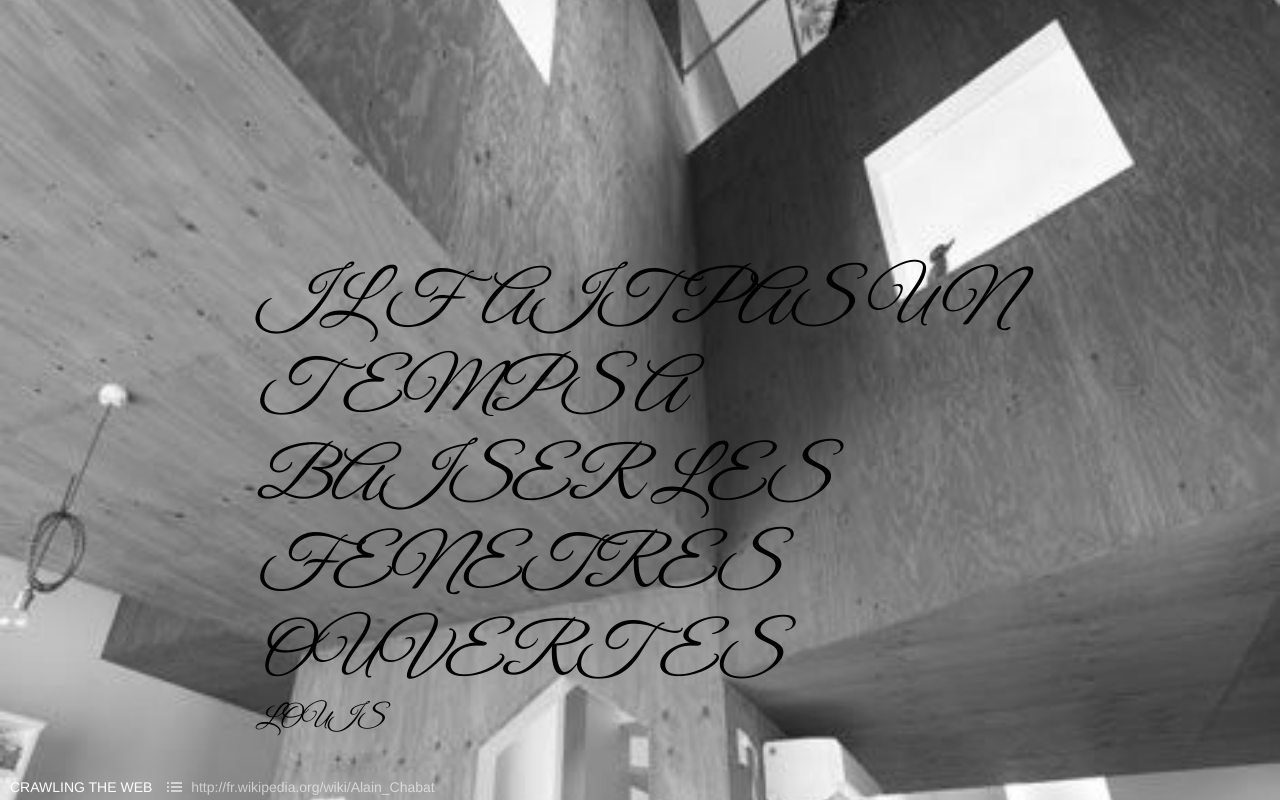
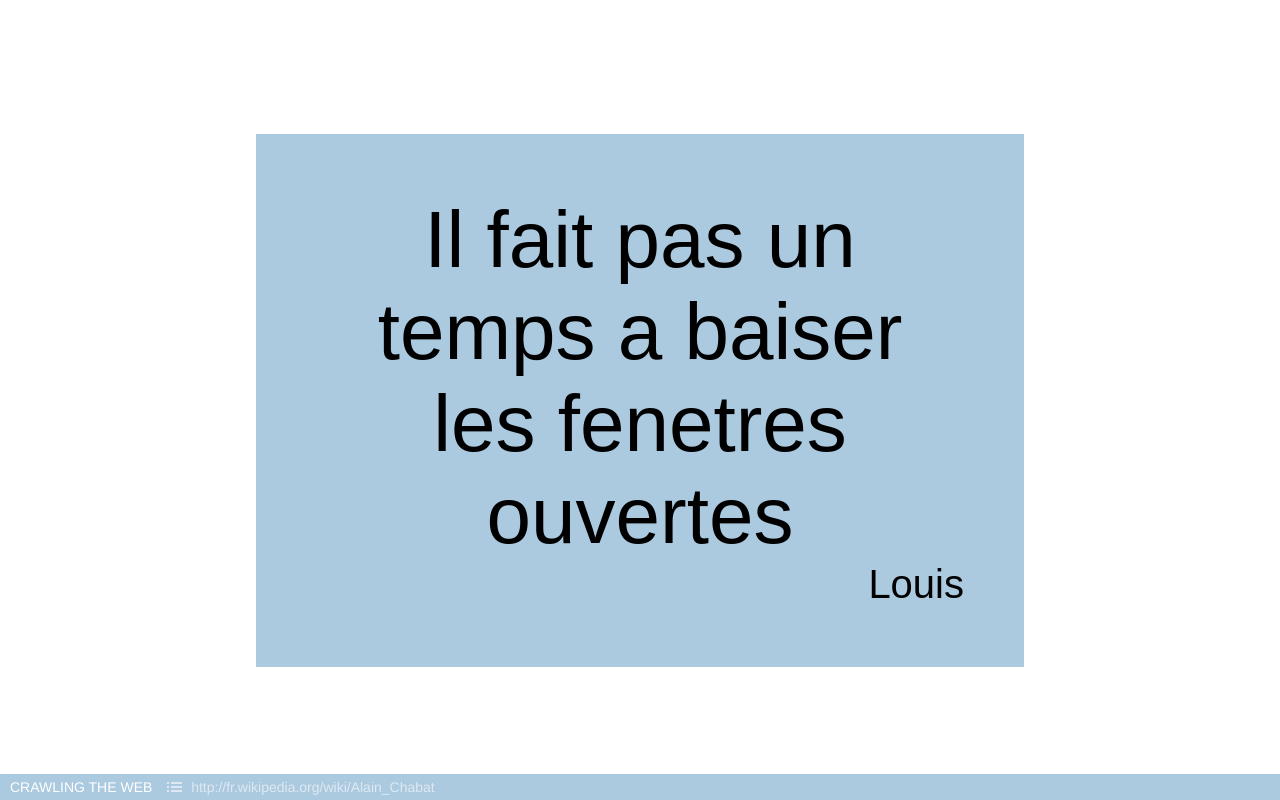
Before and after one commit to 46cl/skydiving, a plain HTML site: page site/index.html in a window 1280 px wide. Drawn offline with nearby package versions, Linux system fonts and the light colour scheme; a web font is replaced by a local one.

Commit message:
Bonne nuit

```diff
--- a/site/js/action.js
+++ b/site/js/action.js
@@ -1,77 +1,77 @@
-$(function() {
+function randomTemplate(imageSrc) {
+
     var colorThief = new ColorThief();
     var image = new Image();
 
-    /*Choix du template*/
-    //templateNb = Math.ceil(Math.random()*5);
-    templateNb = 6;
-    $(".content").addClass("template"+templateNb);
-    $(".backgroundImage").addClass("template"+templateNb);
+    var templateNb = Math.ceil(Math.random() * 5);
+    //templateNb = 6;
+    $(".content").addClass("template" + templateNb);
+    $(".backgroundImage").addClass("template" + templateNb);
 
-    image.onload = function() {
+    function imageLoaded() {
+        //$(".backgroundImage").css("background-image", "url(" + image.src + ")")
+
         var palette = colorThief.getPalette(image, 9);
         var highS = 0;
         var highSPos = 0;
-        for(i=0; i<8; i++){
+        for (i = 0; i < 8; i++) {
             var color = $c.rgb2hex(palette[i][0], palette[i][1], palette[i][2]);
             var colorHSV = $c.hex2hsv(color).a;
-            if(colorHSV[1]>highS){
-              highSPos=i;
+            if (colorHSV[1] > highS) {
+                highSPos = i;
                 highS = colorHSV[1];
             }
-
         }
 
         var highSColorHex = $c.rgb2hex(palette[highSPos][0], palette[highSPos][1], palette[highSPos][2]);
         var highSColorHSV = $c.hex2hsv(highSColorHex).a;
 
-
-        if(highSColorHSV[1]<60){
-            //alert("fade");
+        if (highSColorHSV[1] < 60) {
             var dominentColor = colorThief.getColor(image);
             dominentColor = $c.rgb2hex(dominentColor[0], dominentColor[1], dominentColor[2]);
-            var complementaryColor= $c.complement(dominentColor);
-
-            if(dominentColorHSV[1]>50){
-                colorDef = dominentColor
-                //alert("dominent");
-            }else{
+            var complementaryColor = $c.complement(dominentColor);
             colorDef = complementaryColor
-                //alert("complementary");
-            }
-        }else{
+        } else {
             colorDef = highSColorHex;
         }
 
         colorDefComp = $c.complement(colorDef);
 
+        // Reset template
+
+        $(".controls .background").css("background-color", "none");
+        $(".controls .background2").css("background-color", "none");
+        $(".content").css("color", "inherit");
+        $("blockquote p").css("background-color", "none");
+        $("cite").css("color", "inherit");
+        $(".bloc1").css("background-color", "none");
 
         /*Application du template*/
-        if (templateNb == 1 ){
+        if (templateNb == 1) {
             $(".controls .background").css("background-color", "#000")
             $(".controls .background2").css("background-color", "#000")
             $(".content").css("color", "#FFF")
-        } else if (templateNb == 2 ){
+        } else if (templateNb == 2) {
             $(".controls .background").css("background-color", colorDef);
             $(".controls .background2").css("background-color", colorDef);
             $("blockquote p").css("background-color", colorDef);
             $("cite").css("color", colorDef);
-        } else if (templateNb == 3 ){
+        } else if (templateNb == 3) {
             $(".controls .background").css("background-color", colorDefComp);
             $(".controls .background2").css("background-color", colorDefComp);
             $(".content").css("color", colorDefComp);
-        } else if (templateNb == 4 ){
+        } else if (templateNb == 4) {
             $(".controls .background").css("background-color", colorDef);
             $(".controls .background2").css("background-color", colorDef);
             $(".content").css("color", colorDef);
-        }else if (templateNb == 5 ){
+        } else if (templateNb == 5) {
             $(".controls .background").css("background-color", colorDefComp);
             $(".controls .background2").css("background-color", colorDefComp);
             $(".bloc1").css("background-color", colorDefComp);
         }
-        else if (templateNb == 6 ){
-            var colors = new Array("#FFE504","#FF8200","#F70073","#4AFF7E");
-            colorRand = Math.ceil(Math.random()*4);
+        else if (templateNb == 6) {
+            var colors = new Array("#FFE504", "#FF8200", "#F70073", "#4AFF7E");
+            colorRand = Math.ceil(Math.random() * 4);
             $(".controls .background").css("background-color", colors[colorRand]);
             $(".controls .background2").css("background-color", colors[colorRand]);
             $(".content").css("color", colors[colorRand]);
@@ -81,43 +81,62 @@ $(function() {
         /*Animation du font*/
 
 //        $(".content").fadeOut();
-        $(".backgroundImage").css("background-image", "url("+image.src+")")
+        console.log(image.src);
+
 //        $(".content").fadeIn();
 
     }
 
-    image.src = "fond6.jpg";
+
+    if (imageSrc.indexOf("http") == 0) {
+        jQuery.getJSON('//image2datauri.jit.su?cb=?', {
+            url: imageSrc
+        }, function (data) {
+            image.src = data.data;
+            $(".backgroundImage").css("background-image", "url(" + data.data + ")");
+            imageLoaded();
+        })
+    }
+    else {
+        image.onload = imageLoaded;
+        image.src = imageSrc;
+    }
+}
+
+$(function () {
+
+    randomTemplate("fond6.jpg");
 
     /*Placement du bloc*/
     function onresize() {
-        var marginTop = ($(".content").outerHeight() -  $(".bloc1").outerHeight())/2;
+        var marginTop = ($(".content").outerHeight() - $(".bloc1").outerHeight()) / 2;
         $(".content").css("padding-top", marginTop);
     }
-    $( window ).resize(onresize);
+
+    $(window).resize(onresize);
     onresize();
 
     /*Logs*/
     var controlsOpen = false;
-    $( ".showlist" ).click(function() {
-      if(controlsOpen){
-        $( ".controls" ).animate({
+    $(".showlist").click(function () {
+        if (controlsOpen) {
+            $(".controls").animate({
                 top: "100%",
-            marginTop:"-26px",
+                marginTop: "-26px",
                 height: "26px"
-          }, 400, function() {
+            }, 400, function () {
                 controlsOpen = false;
             });
-      }else{
-          $( ".controls" ).animate({
+        } else {
+            $(".controls").animate({
                 top: 0,
-            marginTop:0,
+                marginTop: 0,
                 height: "100%"
-          }, 400, function() {
+            }, 400, function () {
                 controlsOpen = true;
             });
         }
     });
 
 
-
 });
```
Also changed, not shown: site/js/stream.js (+13 -12 lines), site/sse.html (+2 -1 lines), 5 other files. Lines whose indentation alone changed are shown as unchanged.
